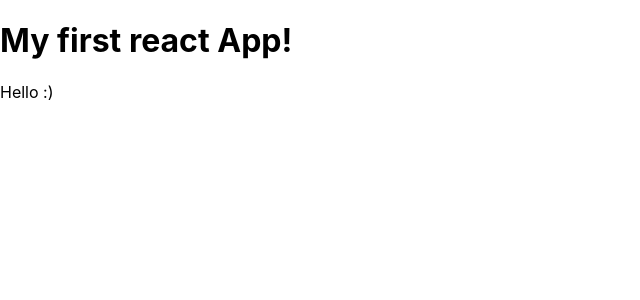
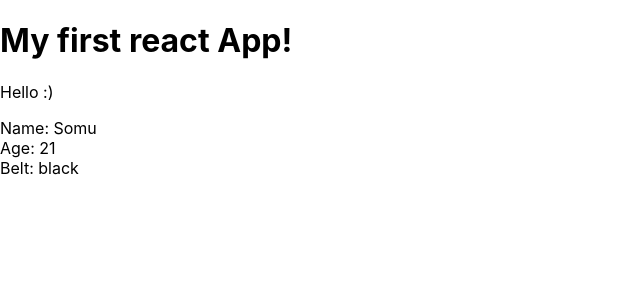
Before and after one commit to Somu-ed/Learn-React, a React (Create React App) app in the folder myapp/: page / in a window 1280 px wide. Shown: the top 300 px of the page, without its empty margins (0-640 px from the left). Built offline with nearby package versions, Linux system fonts and the light colour scheme.

Commit message:
Nesting Components

```diff
--- a/myapp/src/App.js
+++ b/myapp/src/App.js
@@ -1,14 +1,16 @@
-import React from 'react';
+import React, { Component } from 'react';
+import Ninjas from './Ninjas'
 
-function App() {
-  return (
-    <div className="App">
-      <header className="App-header">
+class App extends Component {
+  render() {
+    return (
+      <div className="App">
         <h1>My first react App!</h1>
         <p>Hello :)</p>
-      </header>
-    </div>
-  );
+        <Ninjas/>
+      </div>
+    );
+  }
 }
 
 export default App;
--- /dev/null
+++ b/myapp/src/Ninjas.js
@@ -0,0 +1,15 @@
+import React, {Component}  from 'react';
+
+class Ninjas extends Component {
+    render(){
+        return(
+            <div className="ninja">
+                <div>Name: Somu</div>
+                <div>Age: 21</div>
+                <div>Belt: black</div>
+            </div>
+        )
+    }
+}
+
+export default Ninjas
```
